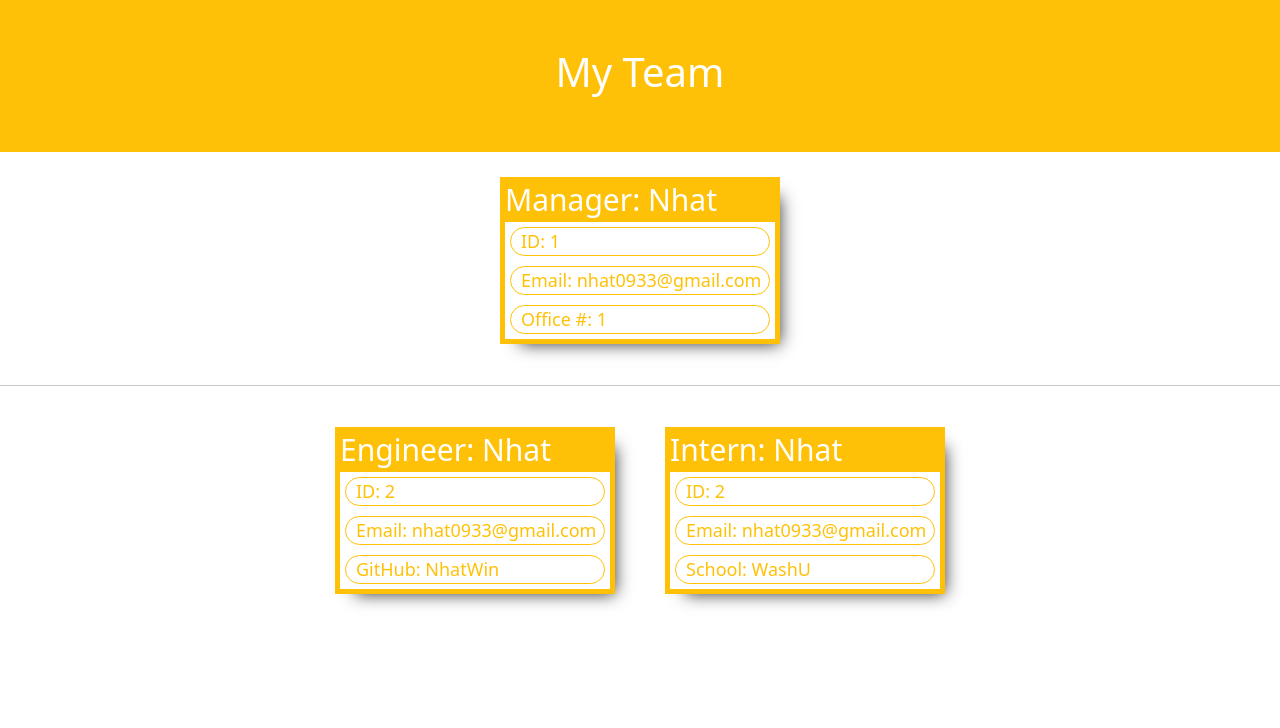
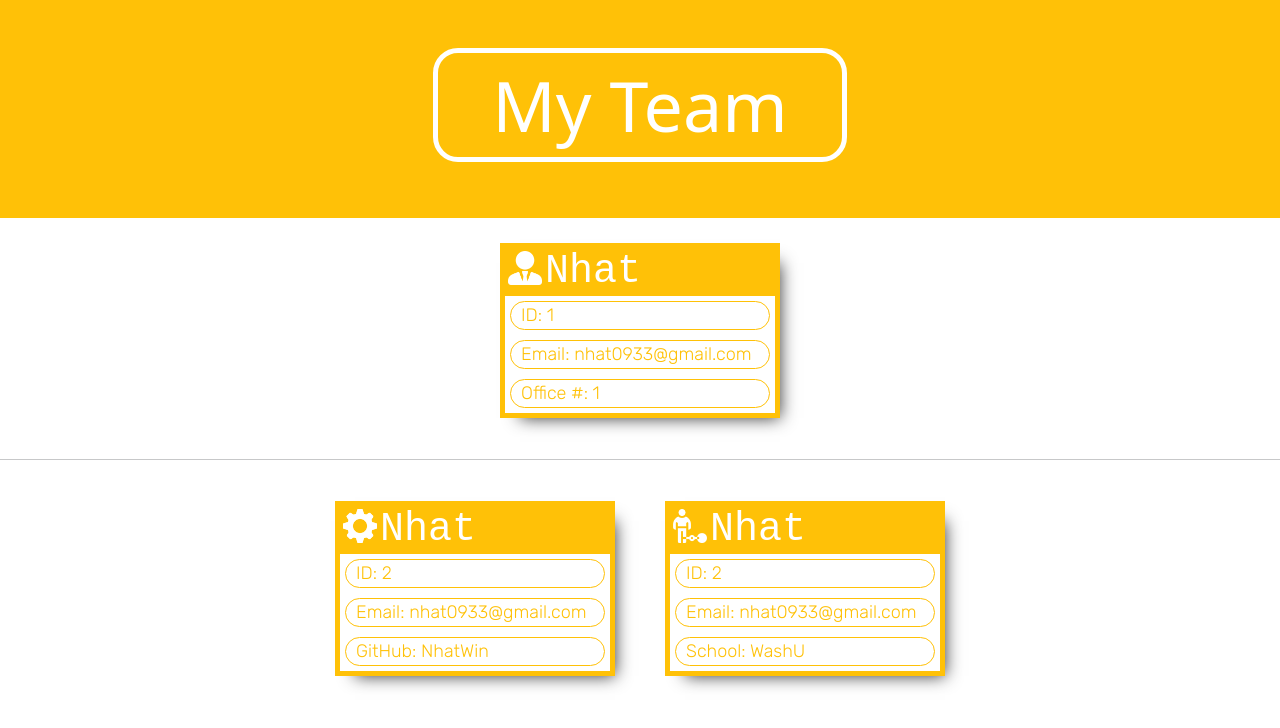
Before and after one commit to NhatWin/hw-10, a website built with Vite: page index.html in a window 1280 px wide. Built offline with nearby package versions, Linux system fonts and the light colour scheme; a web font is replaced by a local one.

Commit message:
More CSS

```diff
--- a/index.html
+++ b/index.html
@@ -4,6 +4,14 @@
     <meta charset="UTF-8" />
     <meta name="viewport" content="width=device-width, initial-scale=1.0" />
     <!-- CSS only -->
+    <link rel="preconnect" href="https://fonts.googleapis.com" />
+    <link rel="preconnect" href="https://fonts.gstatic.com" crossorigin />
+    <link rel="preconnect" href="https://fonts.googleapis.com" />
+    <link rel="preconnect" href="https://fonts.gstatic.com" crossorigin />
+    <link
+      href="https://fonts.googleapis.com/css2?family=Martian+Mono:wght@600&family=Rubik:wght@300&display=swap"
+      rel="stylesheet"
+    />
     <link
       href="https://cdn.jsdelivr.net/npm/bootstrap@5.2.3/dist/css/bootstrap.min.css"
       rel="stylesheet"
@@ -23,7 +31,9 @@
     </header>
     <section>
       <div class="team">
-        <h2>Manager: Nhat</h2>
+        <h2>
+          <img src="./Assets/manager.png" alt="manager icon" width="40" />Nhat
+        </h2>
         <p>ID: 1</p>
         <p>Email: nhat0933@gmail.com</p>
         <p>Office #: 1</p>
@@ -32,13 +42,17 @@
     <hr />
     <main>
       <div class="team">
-        <h2>Engineer: Nhat</h2>
+        <h2>
+          <img src="./Assets/engineer.png" alt="manager icon" width="40" />Nhat
+        </h2>
         <p>ID: 2</p>
         <p>Email: nhat0933@gmail.com</p>
         <p>GitHub: NhatWin</p>
       </div>
       <div class="team">
-        <h2>Intern: Nhat</h2>
+        <h2>
+          <img src="./Assets/intern.png" alt="manager icon" width="40" />Nhat
+        </h2>
         <p>ID: 2</p>
         <p>Email: nhat0933@gmail.com</p>
         <p>School: WashU</p>
--- a/src/style.css
+++ b/src/style.css
@@ -1,3 +1,16 @@
+header {
+  display: flex;
+  justify-content: center;
+}
+
+h1 {
+  font-size: 70px;
+  border: 5px solid #fff;
+  border-radius: 25px;
+  padding: 10px;
+  width: 35%;
+}
+
 section {
   display: flex;
   justify-content: center;
@@ -13,11 +26,11 @@ section {
 }
 
 .team h2 {
-  font-size: 30px;
+  font-size: 40px;
+  font-family: "Martian Mono", monospace;
   background-color: #ffc107;
   color: #fff;
   margin: 0;
-  padding-bottom: 4px;
 }
 
 .team p {
@@ -26,6 +39,7 @@ section {
   border-radius: 25px;
   margin: 5px;
   font-size: 18px;
+  font-family: Rubik, sans-serif;
   padding-left: 10px;
 }
 
@@ -35,3 +49,12 @@ main {
   align-content: center;
   justify-content: center;
 }
+
+img {
+  margin: 0;
+  padding-bottom: 6px;
+  padding-left: 3px;
+  padding-right: 3px;
+  filter: invert(100%) sepia(0%) saturate(7500%) hue-rotate(112deg)
+    brightness(99%) contrast(103%);
+}
```
Also changed, not shown: Assets/10-object-oriented-programming-homework-demo.png (added), Assets/engineer.png (added), Assets/intern.png (added), Assets/manager.png (added), README.md.
